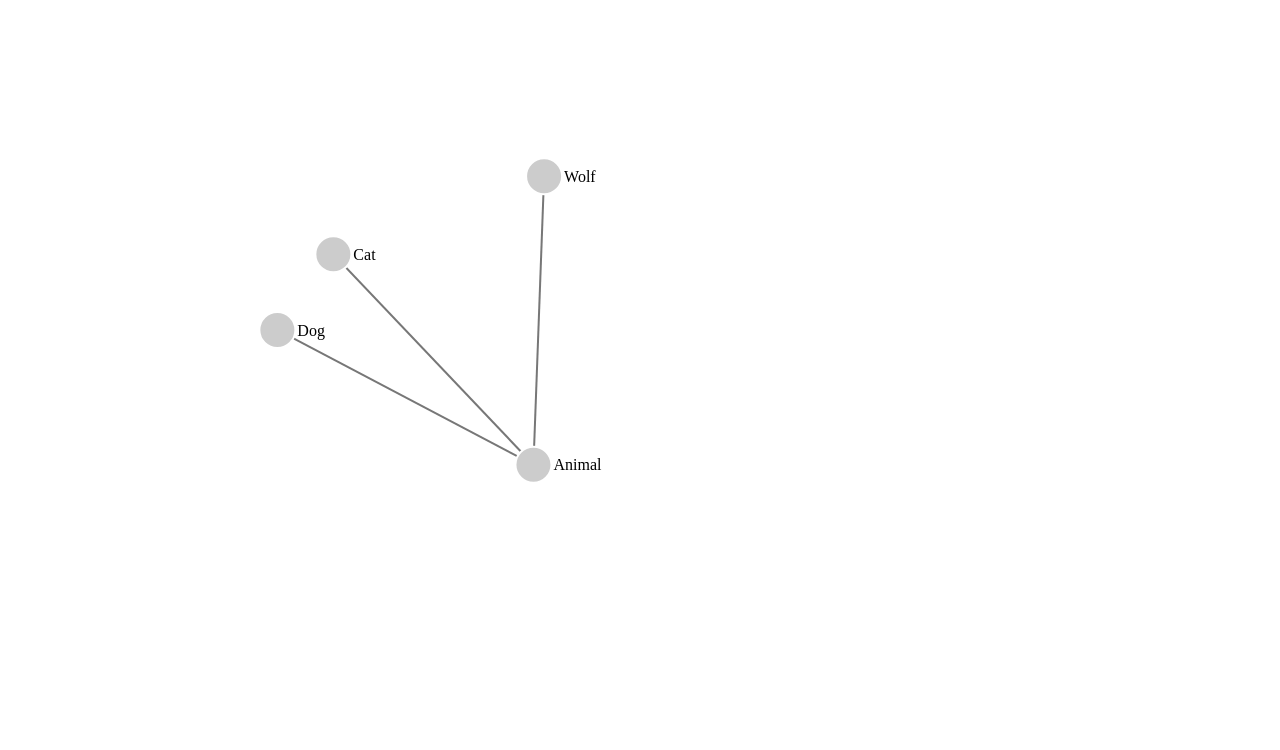
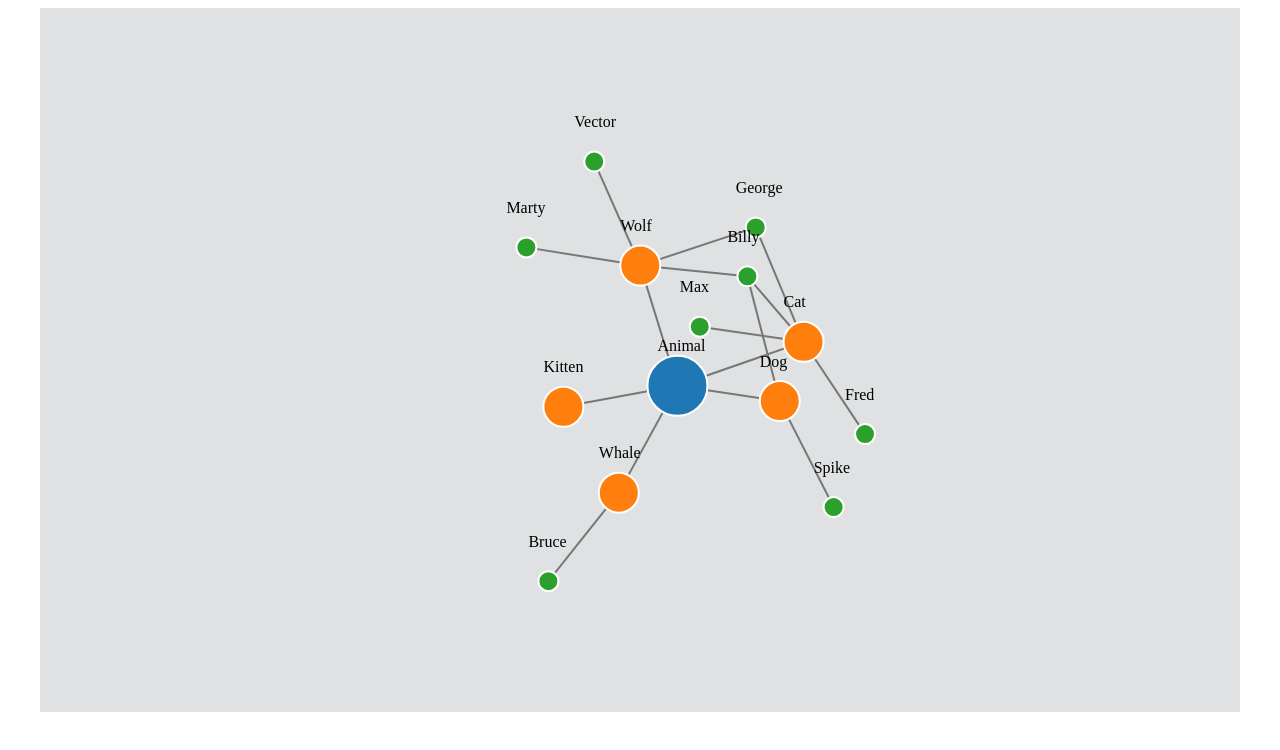
Before and after one commit to chanonroy/d3-force-graph, a plain HTML site: page index.html in a window 1280 px wide. Drawn offline with nearby package versions, Linux system fonts and the light colour scheme.

Commit message:
added dynamic sizes for groups

```diff
--- a/graph.js
+++ b/graph.js
@@ -1,25 +1,56 @@
-var width = 900,
+var config = {
+  'linkDistance': 100,
+  'charge': -500,
+  'gravity': 0.05
+};
+
+var width = 1200,
     height = 700;
 
+var color = d3.scale.category10();
+
+// Links Array
 var links = [
     { source: 'Cat', target: 'Animal', value: 0.3 },
     { source: 'Dog', target: 'Animal', value: 4 },
-    { source: 'Wolf', target: 'Animal', value: 6},
+    { source: 'Wolf', target: 'Animal', value: 6 },
+    { source: 'Kitten', target: 'Animal', value: 6 },
+    { source: 'Whale', target: 'Animal', value: 6 },
+    { source: 'Max', target: 'Cat', value: 3 },
+    { source: 'Fred', target: 'Cat', value: 6 },
+    { source: 'George', target: 'Cat', value: 6 },
+    { source: 'Marty', target: 'Wolf', value: 6 },
+    { source: 'Vector', target: 'Wolf', value: 16 },
+    { source: 'Spike', target: 'Dog', value: 6 },
+    { source: 'Bruce', target: 'Whale', value: 6 },
+    { source: 'George', target: 'Wolf', value: 6 },
+    { source: 'Billy', target: 'Cat', value: 5},
+    { source: 'Billy', target: 'Dog', value: 5},
+    { source: 'Billy', target: 'Wolf', value: 5}
 ];
 
-// create empty nodes array
-var nodes = {};
+// Create empty nodes array (need to append fixed category items first)
 
-// compute nodes from links data (create new node if needed)
+var nodes = {
+  "Animal": { name: 'Animal', group: 3 },
+  "Wolf": { name: "Wolf", group: 2 },
+  "Dog": { name: "Dog", group: 2 },
+  "Cat": { name: "Cat", group: 2 },
+  "Kitten": { name: "Kitten", group: 2 },
+  "Whale": { name: "Whale", group: 2 },
+};
+
+// Compute nodes from links data (create new node if needed)
 links.forEach(function(link) {
-    link.source = nodes[link.source] || (nodes[link.source] = { name: link.source });
-    link.target = nodes[link.target] || (nodes[link.target] = { name: link.target });
+    link.source = nodes[link.source] || (nodes[link.source] = { name: link.source, group: 1 });
+    link.target = nodes[link.target] || (nodes[link.target] = { name: link.target, group: 1 });
     // link.value = +link.value;
 });
 
-// CANVAS
-var svg =
-  d3.select('body').append('svg')
+console.log(JSON.stringify(nodes));
+
+// Setup Canvas
+var svg = d3.select('.container').append('svg')
     .attr('width', width)
     .attr('height', height);
 
@@ -28,9 +59,10 @@ var force = d3.layout.force()
     .size([width, height])
     .nodes(d3.values(nodes))
     .links(links)
-    .gravity(0.05)
+    .charge(config.charge)
+    .gravity(config.gravity)
     .on("tick", tick)
-    .linkDistance(300)
+    .linkDistance(config.linkDistance)
     .start();
 
 // EDGES
@@ -38,7 +70,6 @@ var link = svg.selectAll('.link')
      .data(links)
      .enter().append('line')
      .attr('class', 'link');
-    //  .style("stroke-width", function(d) { return Math.sqrt(d.value); });
 
 // ----------------------------------------------
 
@@ -51,13 +82,12 @@ var node = svg.selectAll('.node')
 
 node.append("circle")
   .attr('class', 'node')
-  .attr('r', width * 0.02);
-
-// node.append("rectangle")
-//   .attr('width', )
+  .attr('r', function(d) { return 10 * d.group; })
+  .style("fill", function(d) { return color(d.group); });
 
 node.append("text")
-  .attr("x", 20)
+  .attr("x", -20) // TODO, make function here to change based on group
+  .attr("y", -40)
   .attr("dy", ".35em")
   .text(function(d) { return d.name; });
 
--- a/index.html
+++ b/index.html
@@ -5,9 +5,12 @@
      <meta http-equiv="X-UA-Compatible" content="IE=edge,chrome=1">
      <meta name="viewport" content="width=device-width, initial-scale=1">
      <title> D3 Test </title>
+     <link rel="icon" href="img/d3.png" type="image/x-icon"/>
+     <link rel="shortcut icon" href="img/d3.png" type="image/x-icon"/>
      <link rel="stylesheet" type="text/css" href="test.css">
    </head>
    <body>
+     <div class="container"></div>
     <script src="https://d3js.org/d3.v3.min.js"></script>
     <script src="graph.js"></script>
    </body>
--- a/test.css
+++ b/test.css
@@ -1,3 +1,9 @@
+.container {
+  width: 1200px;
+  margin: 0 auto;
+  background-color: rgb(223, 225, 226);
+}
+
 .node {
     fill: #ccc;
     stroke: #fff;
```
Also changed, not shown: data.json (deleted, +0 -12 lines), utils.js (added, +33 -0 lines), img/d3.png (added).
